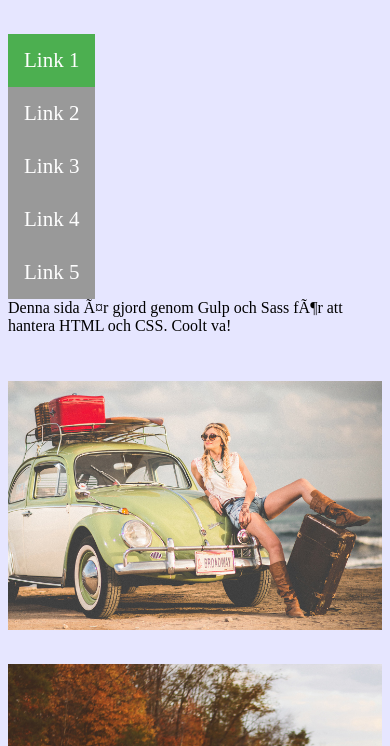
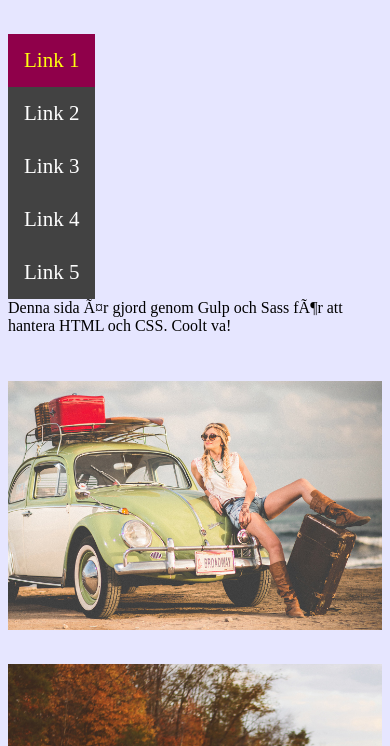
Before and after one commit to olfa1902/WebbutvecklingIII_Moment3, a website: page src/index.html in a window 390 px wide. Shown: the part 98-844 px from the top of the page. Drawn offline with nearby package versions, Linux system fonts and the light colour scheme; files that its build step writes are made by us from their sources.

Commit message:
Kompletterat kopieringsfunktionalitet samt ändrat responsivitet samt design

```diff
--- a/gulpfile.js
+++ b/gulpfile.js
@@ -14,7 +14,7 @@ const files = {
     htmlPath: "src/**/*.html",
     cssPath: "src/**/*.css",
     jsPath: "src/**/*.js",
-    imgPath: ("src/**/*.jpg", "src/**/*.png", "src/**/*.gif", "src/**/*.pdf", "src/**/*.webp"),
+    imgPath: ("src/**/*.jpg"),
     sassPath: "src/**/*.scss"
 }
 
--- a/src/sass/_csssyntax.scss
+++ b/src/sass/_csssyntax.scss
@@ -13,8 +13,8 @@ body{
 
     a.active{
         @extend a;
-        background-color: $green;
-        color: $white;
+        background-color: $purple;
+        color: $yellow;
     }
 }
 
--- a/src/sass/_variables.scss
+++ b/src/sass/_variables.scss
@@ -1,6 +1,7 @@
 $blue: blue;
+$yellow: #FFFF0F;
 $lightblue: lighten($blue, 45%);
 $white: white;
-$gray: darken($white, 40%);
-$green: #4CAF50;
-$breakpoint-mobile: 435px;
+$gray: darken($white, 74%);
+$purple: #8F004A;
+$breakpoint-mobile: 554px;
```
Also changed, not shown: README.md.
